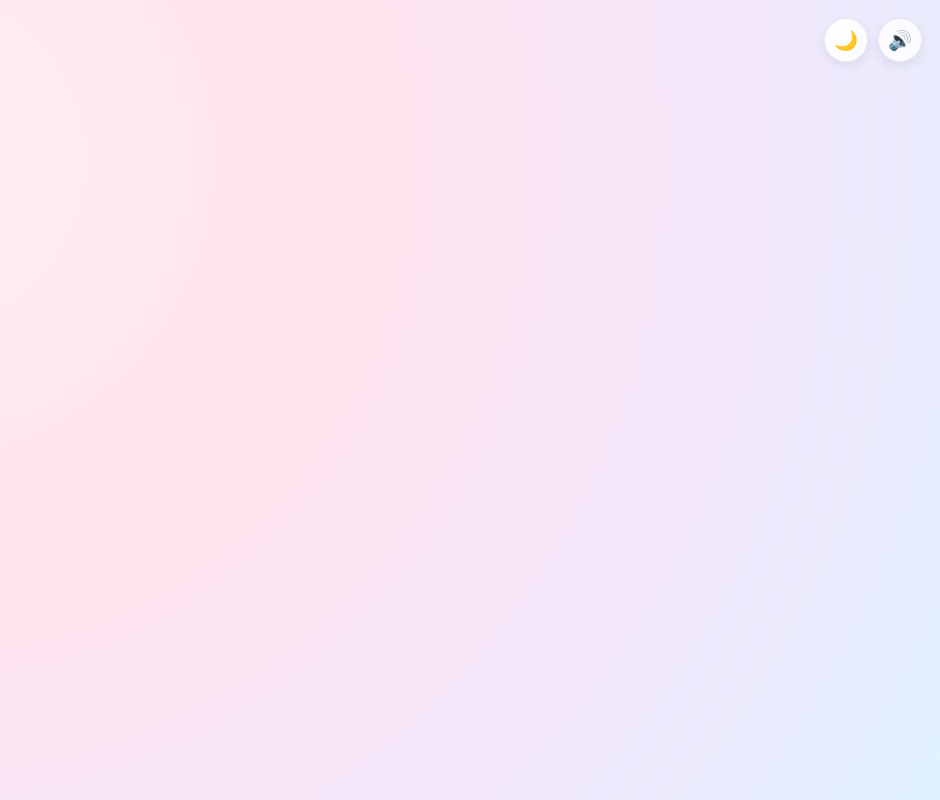
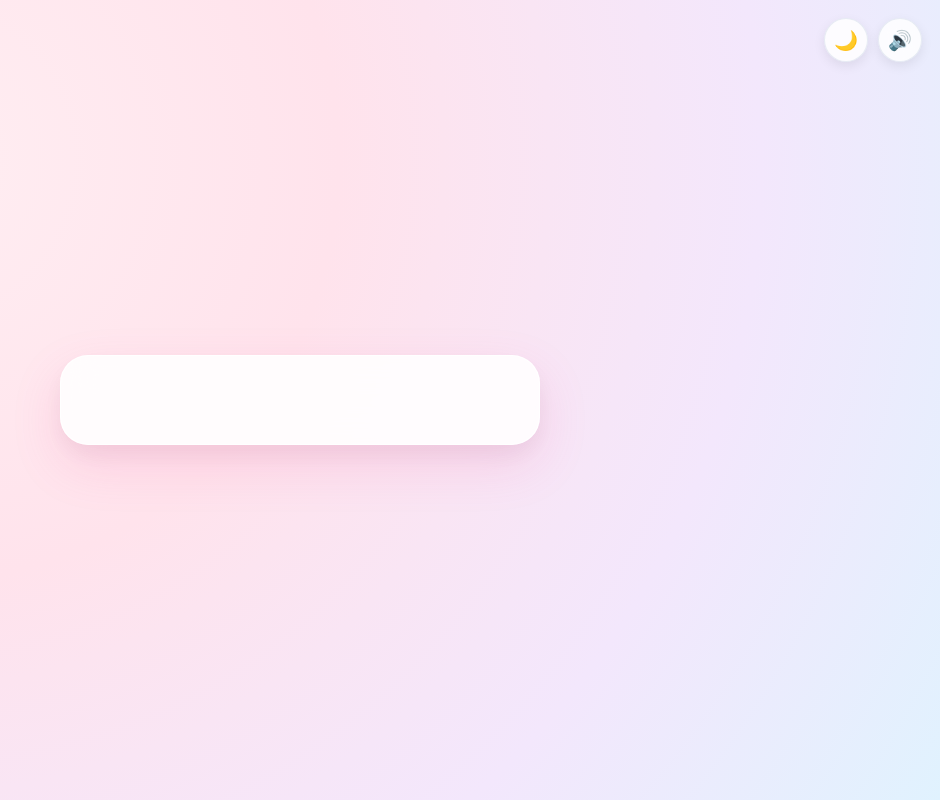
Before and after one commit to Md-Moinuddin01/crush-props-game-, a plain HTML site: page index.html in a window 1280 px wide. Shown: the whole page, without its empty margins (340-1280 px from the left). Drawn offline with Linux system fonts and the light colour scheme.

Commit message:
Update index.html

```diff
--- a/index.html
+++ b/index.html
@@ -31,3 +31,11 @@
       <span id="soundIcon">🔊</span>
     </button>
   </aside>
+
+
+  <!-- Accessible Screen Reader Announcements -->
+  <div id="srAnnounce" class="sr-only" aria-live="polite" aria-atomic="true"></div>
+
+  <!-- Main View Card -->
+  <main class="page-wrapper">
+    <div class="card" id="mainCard">
```
